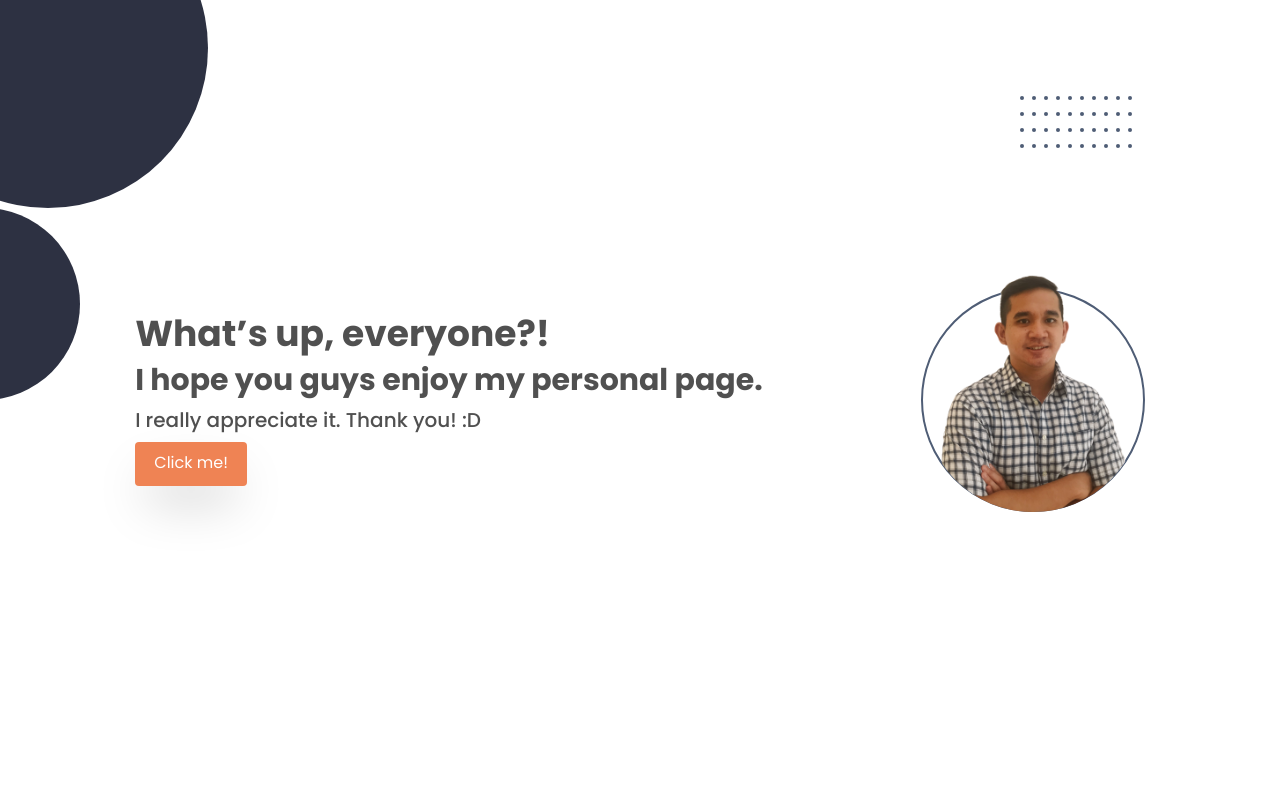
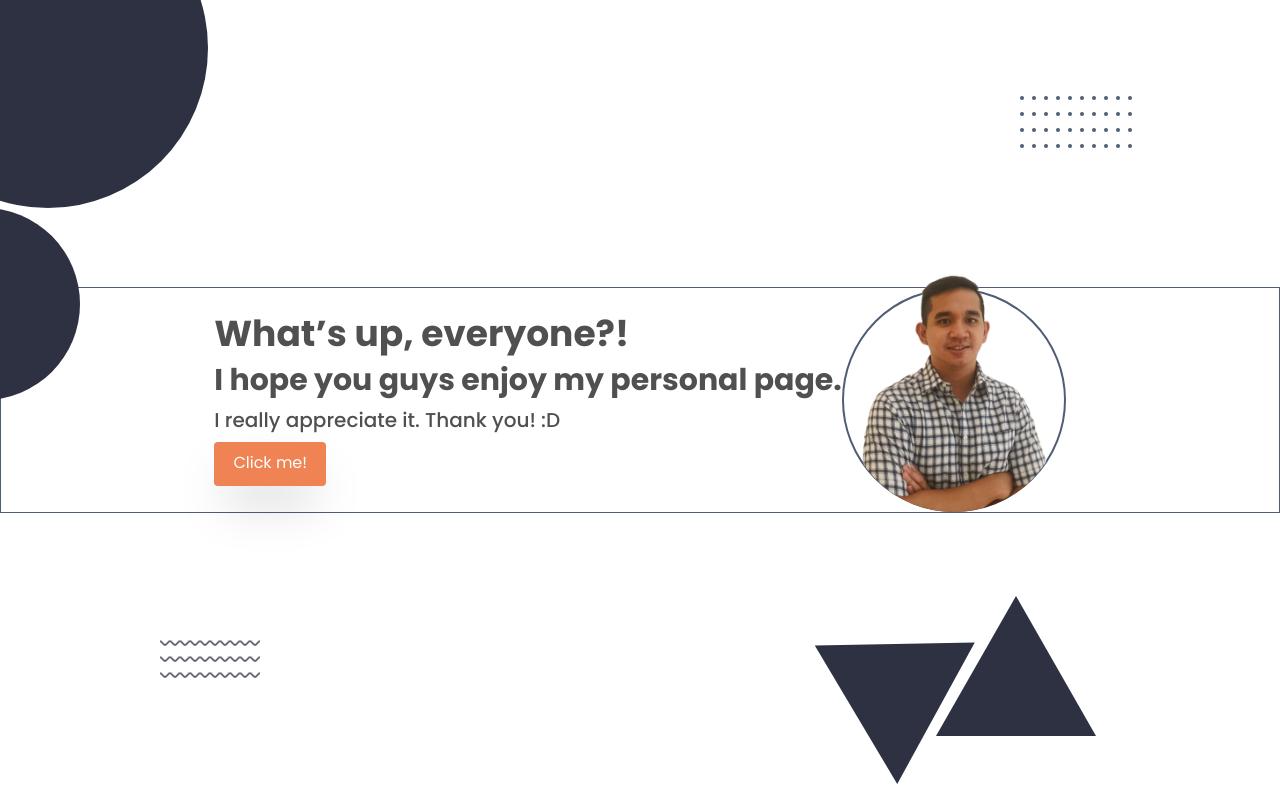
Before and after one commit to RendyArthaP/websiteportofolio, a React (Create React App) app: page / in a window 1280 px wide. Built offline with nearby package versions, Linux system fonts and the light colour scheme.

Commit message:
add ornament

```diff
--- a/src/App.js
+++ b/src/App.js
@@ -1,13 +1,15 @@
 import imageProfile from './img/profile1.png'
 import Circle from './ornaments/Circle';
 import Dot from './ornaments/Dot';
+import Triangle from './ornaments/Triangle/Triangle';
+import Wave from './ornaments/Wave/Wave';
 
 function App() {
   return (
     <div className="flex h-screen items-center">
       <Circle />
       <Dot />
-      <div className="flex flex-col items-center text-center w-full lg:flex-row-reverse lg:justify-around lg:px-14">
+      <div className="flex flex-col items-center text-center w-full lg:flex-row-reverse lg:justify-center border border-profile">
         <div className="border-profile border-2 rounded-full w-56 h-56">
           <img
             src={imageProfile}
@@ -25,6 +27,8 @@ function App() {
             </span>
           </a>
         </div>
+        <Triangle />
+        <Wave />
       </div>
     </div>
   );
--- /dev/null
+++ b/src/ornaments/Triangle/Triangle.css
@@ -0,0 +1,93 @@
+.triangle1 {
+  border-bottom: 80px solid #2D3142;
+  border-right: 40px solid transparent;
+  border-left: 40px solid transparent;
+  transform: rotate(0deg);
+  position: absolute;
+  bottom: 3rem;
+  right: 1rem;
+  overflow: hidden;
+}
+
+.triangle2 {
+  border-top: 70px solid #2D3142;
+  border-right: 40px solid transparent;
+  border-left: 40px solid transparent;
+  transform: rotate(-1deg);
+  position: absolute;
+  bottom: 1rem;
+  right: 5rem;
+  overflow: hidden;
+}
+
+@media screen and (min-width: 768px) {
+  .triangle1 {
+    border-bottom: 120px solid #2D3142;
+    border-right: 70px solid transparent;
+    border-left: 70px solid transparent;
+    bottom: 4rem;
+    right: 1rem;
+  }
+
+  .triangle2 {
+    border-top: 120px solid #2D3142;
+    border-right: 70px solid transparent;
+    border-left: 70px solid transparent;
+    bottom: 1rem;
+    right: 8rem;
+  }
+}
+
+@media screen and (min-width: 1024px) {
+  .triangle1 {
+    border-bottom: 140px solid #2D3142;
+    border-right: 80px solid transparent;
+    border-left: 80px solid transparent;
+    bottom: 4rem;
+    right: 10rem;
+  }
+
+  .triangle2 {
+    border-top: 140px solid #2D3142;
+    border-right: 80px solid transparent;
+    border-left: 80px solid transparent;
+    bottom: 1rem;
+    right: 17.5rem;
+  }
+}
+
+@media screen and (min-width: 1280px) {
+  .triangle1 {
+    border-bottom: 140px solid #2D3142;
+    border-right: 80px solid transparent;
+    border-left: 80px solid transparent;
+    bottom: 4rem;
+    right: 11.5rem;
+  }
+
+  .triangle2 {
+    border-top: 140px solid #2D3142;
+    border-right: 80px solid transparent;
+    border-left: 80px solid transparent;
+    bottom: 1rem;
+    right: 19rem;
+  }
+}
+
+@media screen and (min-width: 1536px) {
+  .triangle1 {
+    border-bottom: 140px solid #2D3142;
+    border-right: 80px solid transparent;
+    border-left: 80px solid transparent;
+    bottom: 4rem;
+    right: 13rem;
+  }
+
+  .triangle2 {
+    border-top: 140px solid #2D3142;
+    border-right: 80px solid transparent;
+    border-left: 80px solid transparent;
+    bottom: 1rem;
+    right: 20.5rem;
+  }
+}
--- a/src/ornaments/Triangle.js
+++ b/src/ornaments/Triangle/Triangle.js
@@ -1,9 +1,11 @@
 import React from 'react'
+import './Triangle.css';
 
 const Triangle = () => {
   return (
     <div>
-
+      <span className="triangle1"></span>
+      <span className="triangle2"></span>
     </div>
   )
 }
--- a/src/ornaments/Wave.js
+++ /dev/null
@@ -1,11 +0,0 @@
-import React from 'react'
-
-const Wave = () => {
-  return (
-    <div>
-
-    </div>
-  )
-}
-
-export default Wave
--- /dev/null
+++ b/src/ornaments/Wave/Wave.css
@@ -0,0 +1,32 @@
+.smallLine {
+  position: absolute;
+  height: 10px;
+  width: 100%;
+  transform: translate(-25%) scale(0.5)
+}
+
+.smallLine1 {
+  background: linear-gradient(45deg, transparent, transparent 40%, #2D3142 49%, transparent 60%);
+}
+.smallLine2 {
+  background: linear-gradient(-45deg, transparent, transparent 40%, #2D3142 49%, transparent 60%);
+}
+
+.smallLine {
+  background-size: 20px 20px;
+}
+
+.holder {
+  position: absolute;
+  width: 200px;
+  height: 50px;
+  bottom: 4.5rem;
+  left: 5rem;
+}
+
+@media screen and (min-width: 1024px) {
+  .holder {
+    left: 10rem;
+    bottom: 5rem;
+  }
+}
--- /dev/null
+++ b/src/ornaments/Wave/Wave.js
@@ -0,0 +1,23 @@
+import React from 'react'
+import './Wave.css'
+
+const Wave = () => {
+  return (
+    <div>
+      <div className="holder">
+        <div className="smallLine smallLine1"></div>
+        <div className="smallLine smallLine2"></div>
+      </div>
+      <div className="holder my-4">
+        <div className="smallLine smallLine1"></div>
+        <div className="smallLine smallLine2"></div>
+      </div>
+      <div className="holder my-8">
+        <div className="smallLine smallLine1"></div>
+        <div className="smallLine smallLine2"></div>
+      </div>
+    </div>
+  )
+}
+
+export default Wave
```
